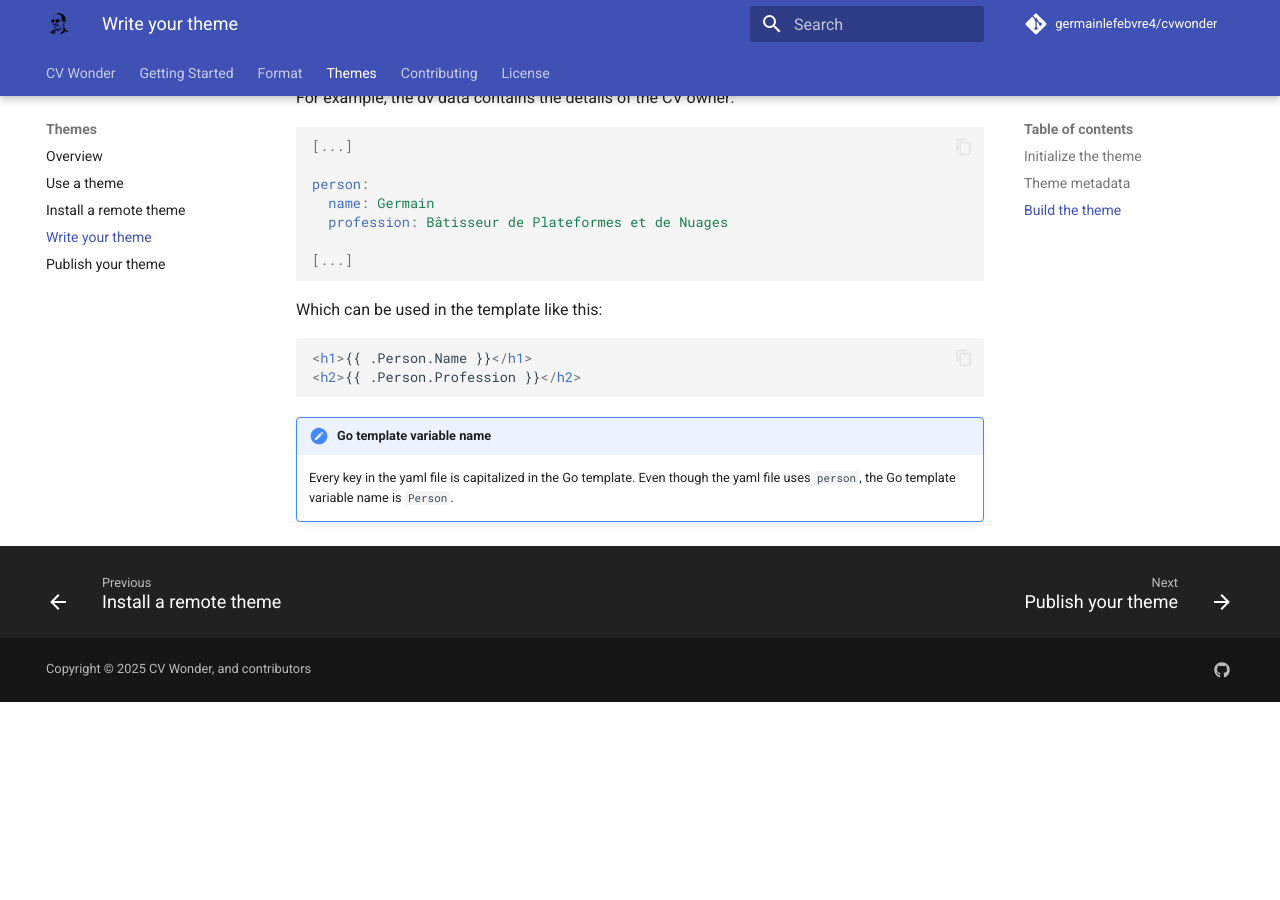
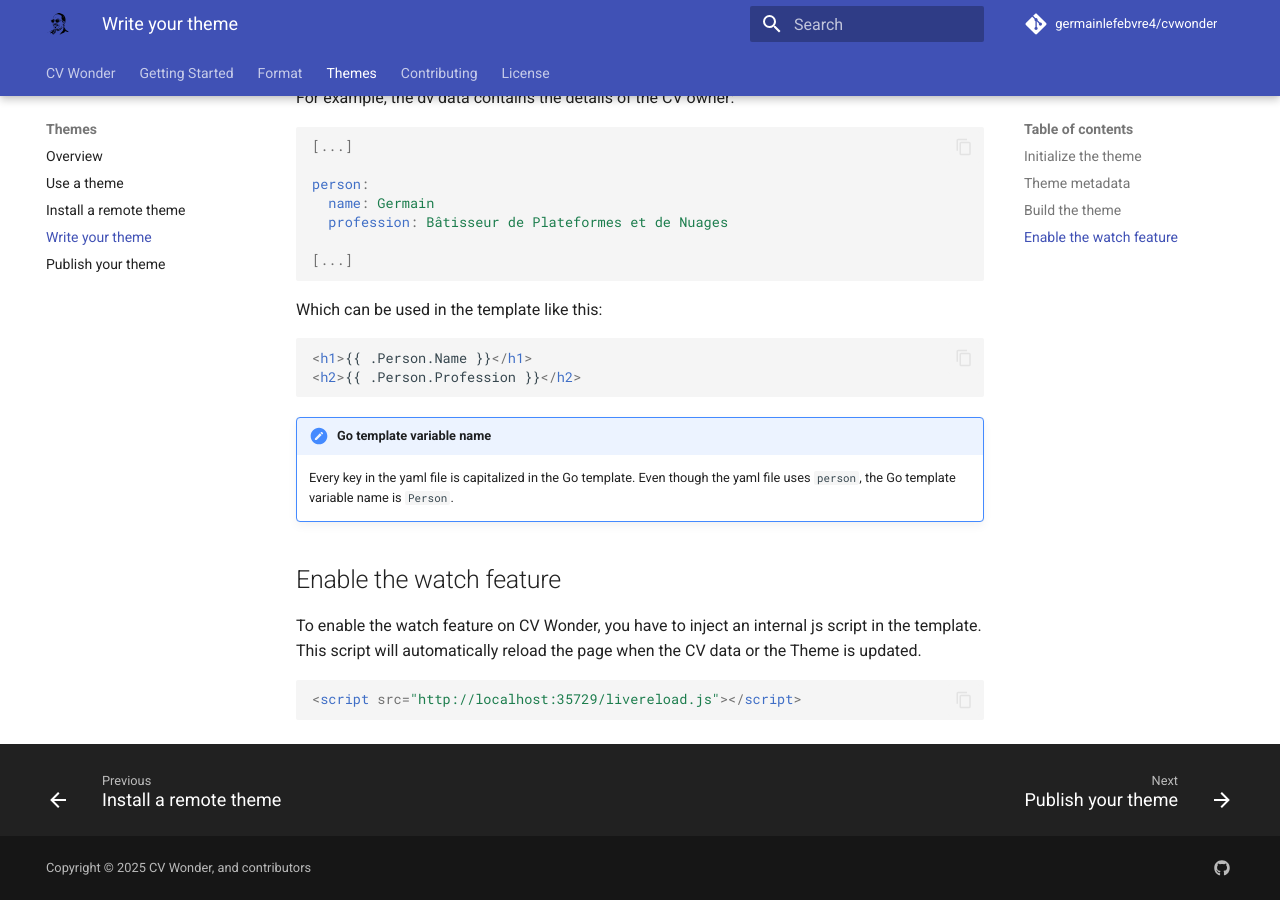
Before and after one commit to germainlefebvre4/cvwonder, an MkDocs documentation site: the page built from docs/readthedocs/themes/write-theme.md, in a window 1280 px wide and 900 px high, scrolled down 1586 px. Built offline with MkDocs 1.6.1 and Material for MkDocs 9.7.7, drawn with Linux system fonts in a browser that asks for light colours; comment, search, counter and statistics services are not loaded; before the commit the page ends 2288 px from its top, so only the background shows below that.

Commit message:
docs: Enable the watch feature on themes

````diff
--- a/docs/readthedocs/getting-started/cv.yml
+++ b/docs/readthedocs/getting-started/cv.yml
@@ -1,7 +1,4 @@
 ---
-site:
-  url: germainlefebvre.fr
-
 company:
   name: Zatsit
 
--- a/docs/readthedocs/themes/write-theme.md
+++ b/docs/readthedocs/themes/write-theme.md
@@ -76,3 +76,11 @@ Which can be used in the template like this:
 !!! note "Go template variable name"
     Every key in the yaml file is capitalized in the Go template.
     Even though the yaml file uses `person`, the Go template variable name is `Person`.
+
+## Enable the watch feature
+
+To enable the watch feature on CV Wonder, you have to inject an internal js script in the template. This script will automatically reload the page when the CV data or the Theme is updated.
+
+```html
+<script src="http://localhost:35729/livereload.js"></script>
+```
````
Also changed, not shown: docs/readthedocs/contributing/maintainer/release-flow.md (+1 -1 lines), 5 other files.
